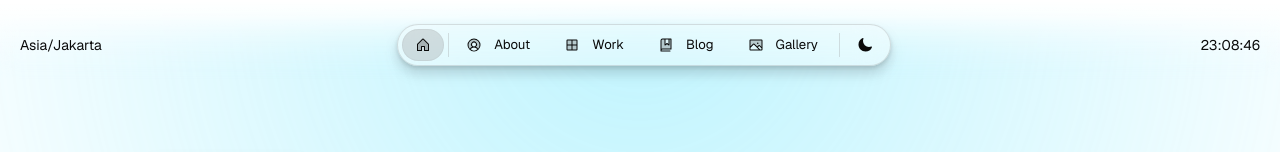
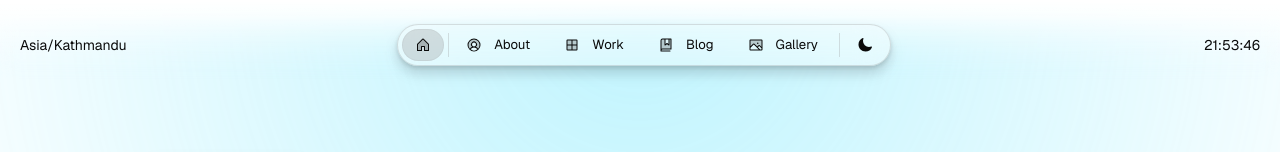
Before and after one commit to m-mrmeeseeks/magic-portfolio-for-next-js, a Next.js app: page / in a window 1280 px wide. Shown: the top 152 px of the page. Built offline with nearby package versions, Linux system fonts and the light colour scheme; no server answers.

Commit message:
change location

```diff
--- a/src/app/resources/content.js
+++ b/src/app/resources/content.js
@@ -9,8 +9,8 @@ const person = {
   role: "Doctor of Reproductive Heath",
   avatar: "/images/avatar.jpg",
   email: "example@gmail.com",
-  location: "Asia/Jakarta", // Expecting the IANA time zone identifier, e.g., 'Europe/Vienna'
-  languages: ["English", "Bahasa"], // optional: Leave the array empty if you don't want to display languages
+  location: "Asia/Kathmandu", // Expecting the IANA time zone identifier, e.g., 'Europe/Vienna'
+  languages: ["English", "Hindi","Nepali"], // optional: Leave the array empty if you don't want to display languages
 };
 
 const newsletter = {
```
